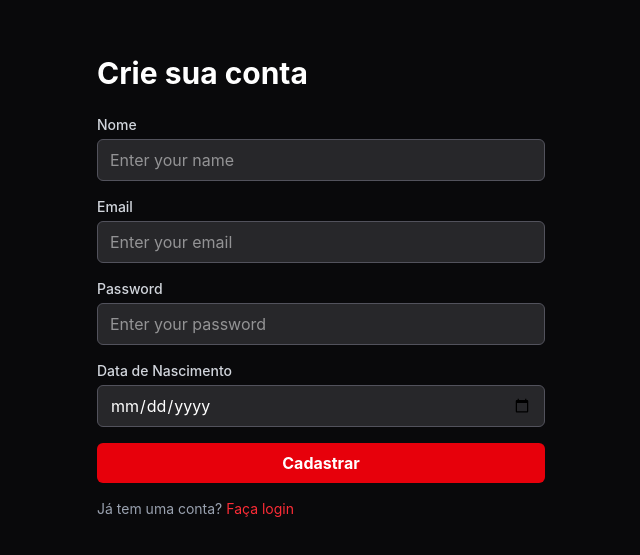
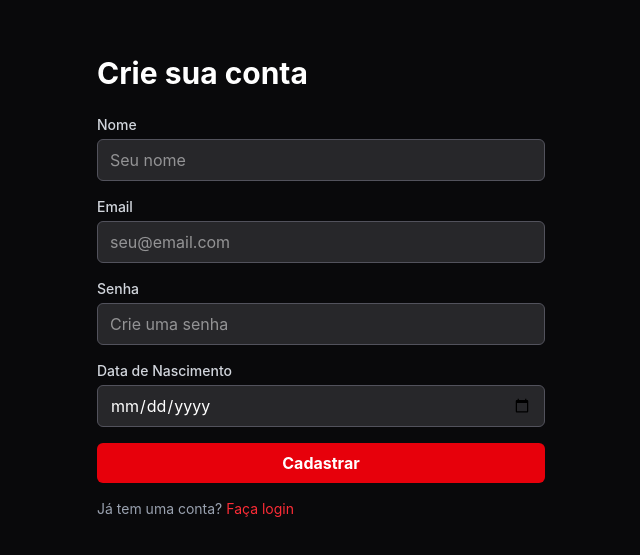
Before and after one commit to oficialjoseguilherme/Fluxarte, a React (Vite) app in the folder frontend/: page /register in a window 1280 px wide. Shown: the part 137-692 px from the top of the page, without its empty margins (319-959 px from the left). Built offline with nearby package versions, Linux system fonts and the light colour scheme.

Commit message:
Refactor: página login/cadastro agora com componentes reutilizáveis

```diff
--- /dev/null
+++ b/frontend/src/components/authLayout.tsx
@@ -0,0 +1,7 @@
+import type { ReactNode } from 'react'
+
+export default function AuthLayout({ children, width = 'login' }: { children: ReactNode; width?: 'login' | 'cadastro' }) {
+  return <main className="flex min-h-screen items-center justify-center bg-zinc-950 p-6 text-white">
+    <div className={`${width === 'login' ? 'max-w-md' : 'max-w-xl'} w-[448px]`}>{children}</div>
+  </main>
+}
--- /dev/null
+++ b/frontend/src/components/button.tsx
@@ -0,0 +1,38 @@
+import type { ComponentPropsWithoutRef, ReactNode } from 'react'
+import { Link } from 'react-router'
+import type { LinkProps } from 'react-router'
+
+type Appearance = {
+  children: ReactNode
+  variant?: 'primary' | 'light' | 'secondary'
+  size?: 'form' | 'action' | 'featured'
+  fullWidth?: boolean
+}
+
+type NativeButton = ComponentPropsWithoutRef<'button'> & { href?: never; to?: never }
+type ExternalLink = Omit<ComponentPropsWithoutRef<'a'>, 'href' | 'type'> & {
+  href: string; to?: never; type?: never; disabled?: never
+}
+type InternalLink = Omit<LinkProps, 'type'> & {
+  to: LinkProps['to']; href?: never; type?: never; disabled?: never
+}
+
+export type ButtonProps = Appearance & (NativeButton | ExternalLink | InternalLink)
+
+const variants = {
+  primary: 'bg-red-600 text-white hover:bg-red-700',
+  light: 'bg-white text-black',
+  secondary: 'bg-[#333] text-white',
+}
+const sizes = {
+  form: 'rounded-md px-4 py-2 disabled:cursor-not-allowed disabled:opacity-50',
+  action: 'inline-block rounded px-5 py-3',
+  featured: 'inline-flex items-center gap-2 rounded-[5px] px-[25px] py-3 text-xl hover:opacity-70 max-[760px]:text-base',
+}
+
+export default function Button({ children, variant = 'primary', size = 'action', fullWidth = false, className = '', ...props }: ButtonProps) {
+  const classes = `font-bold ${variants[variant]} ${sizes[size]} ${fullWidth ? 'w-full' : ''} ${className}`
+  if (props.to !== undefined) return <Link {...props} className={classes}>{children}</Link>
+  if (props.href !== undefined) return <a {...props} className={classes}>{children}</a>
+  return <button {...props} type={props.type ?? 'button'} className={classes}>{children}</button>
+}
--- /dev/null
+++ b/frontend/src/components/formField.tsx
@@ -0,0 +1,15 @@
+import type { ComponentPropsWithoutRef, ReactNode } from 'react'
+
+export type FormFieldProps = ComponentPropsWithoutRef<'input'> & {
+  id: string
+  label: ReactNode
+  wrapperClassName?: string
+  labelClassName?: string
+}
+
+export default function FormField({ id, label, wrapperClassName, labelClassName = '', className = '', ...props }: FormFieldProps) {
+  return <div className={wrapperClassName}>
+    <label htmlFor={id} className={`block text-sm font-medium text-gray-300 mb-1 ${labelClassName}`}>{label}</label>
+    <input {...props} id={id} className={`w-full bg-zinc-800 border border-zinc-600 rounded-md py-2 px-3 focus:outline-none focus:ring-2 focus:ring-blue-500 ${className}`} />
+  </div>
+}
--- a/frontend/src/pages/cadastropage.tsx
+++ b/frontend/src/pages/cadastropage.tsx
@@ -3,8 +3,9 @@ import type { FormEvent } from 'react'
 import { Link, useNavigate } from 'react-router'
 import { cadastrar, resetarCadastro } from '../actions/authActions'
 import { cadastroStore } from '../stores/cadastroStore'
-
-
+import Button from '../components/button'
+import FormField from '../components/formField'
+import AuthLayout from '../components/authLayout'
 
 // Informações de cadastro : nome, email, senha e data de nascimento.
 export default function CadastroPage() {
@@ -44,68 +45,43 @@ export default function CadastroPage() {
     })
   }
   return (
-    <main className="flex min-h-screen items-center justify-center bg-zinc-950 p-6 text-white">
-        <div className="max-w-xl w-[448px]">
+    <AuthLayout width="cadastro">
           <h1 className="text-3xl font-bold mb-4">Crie sua conta</h1>
           <form onSubmit={handleSubmit}
                 className="mt-6 flex flex-col gap-4" >
-            <div>
-              <label htmlFor="name" className="block text-sm font-medium text-gray-300 mb-1">
-                Nome
-              </label>
-              <input
+            <FormField id="name" label="Nome"
                 type="text"
-                id="name"
                 name="nome"
                 required
-                className="w-full bg-zinc-800 border border-zinc-600 rounded-md py-2 px-3 focus:outline-none focus:ring-2 focus:ring-blue-500"
-                placeholder="Enter your name"
-              />
-            </div>
-            <div>
-              <label htmlFor="email" className="block text-sm font-medium text-gray-300 mb-1">
-                Email
-              </label>
-              <input
+                autoComplete="name"
+                placeholder="Seu nome"
+               />
+            <FormField id="email" label="Email"
                 type="email"
-                id="email"
                 name="email"
                 required
-                className="w-full bg-zinc-800 border border-zinc-600 rounded-md py-2 px-3 focus:outline-none focus:ring-2 focus:ring-blue-500"
-                placeholder="Enter your email"
-              />
-            </div>
+                autoComplete="email"
+                placeholder="seu@email.com"
+               />
             <div>
-              <label htmlFor="password" className="block text-sm font-medium text-gray-300 mb-1">
-                Password
-              </label>
-              <input
+              <FormField id="password" label="Senha"
                 type="password"
-                id="password"
                 name="senha"
                 required
-                className="w-full bg-zinc-800 border border-zinc-600 rounded-md py-2 px-3 focus:outline-none focus:ring-2 focus:ring-blue-500"
-                placeholder="Enter your password"
-              />
-              <label htmlFor="birthday" className="block text-sm font-medium text-gray-300 mb-1 mt-4">
-                Data de Nascimento
-              </label>
-              <input
+                autoComplete="new-password"
+                placeholder="Crie uma senha"
+               />
+              <FormField id="birthday" label="Data de Nascimento" labelClassName="mt-4"
                   type="date"
-                  id="birthday"
                   name="dataNascimento"
                   required
-                  className="w-full bg-zinc-800 border border-zinc-600 rounded-md py-2 px-3 focus:outline-none focus:ring-2 focus:ring-blue-500"
                   placeholder="Enter your birthday"
-                />
+                 />
             </div>
-            {erro && <p className="text-red-500 text-sm mt-2">{erro}</p>}
-            <button
-              type="submit"
-              disabled={enviando}
-              className="w-full rounded-md bg-red-600 px-4 py-2 font-bold text-white hover:bg-red-700 disabled:cursor-not-allowed disabled:opacity-50">
+            {erro && <p role="alert" className="text-red-500 text-sm mt-2">{erro}</p>}
+            <Button type="submit" size="form" fullWidth disabled={enviando}>
               {enviando ? 'Cadastrando…' : 'Cadastrar'}
-            </button>
+            </Button>
           </form>
           <p className="text-sm text-gray-400 mt-4">
             Já tem uma conta?{' '}
@@ -113,7 +89,6 @@ export default function CadastroPage() {
               Faça login
             </Link>
           </p>
-        </div>
-      </main>
+        </AuthLayout>
   );
 }
--- /dev/null
+++ b/frontend/src/pages/placeholderpage.tsx
@@ -0,0 +1,9 @@
+import Button  from '../components/button'
+
+export default function Placeholder({ title }: { title: string }) {
+  return <section className="min-h-[65vh] px-[30px] pb-16 pt-32">
+    <h1 className="text-3xl font-bold">{title}</h1>
+    <p className="mt-4 text-neutral-400">Esta seção ainda não foi implementada.</p>
+    <Button to="/catalogo" variant="light" className="mt-6">Voltar ao catálogo</Button>
+  </section>
+}
```
